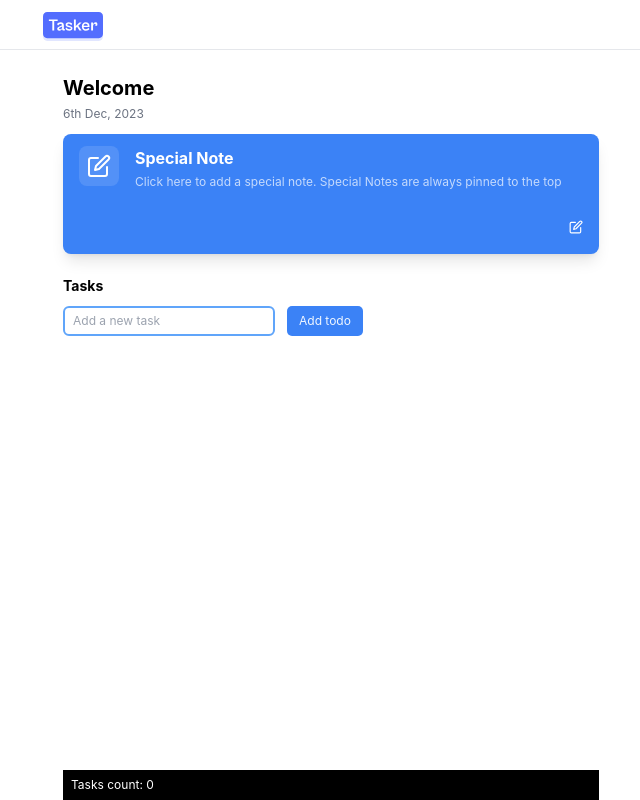
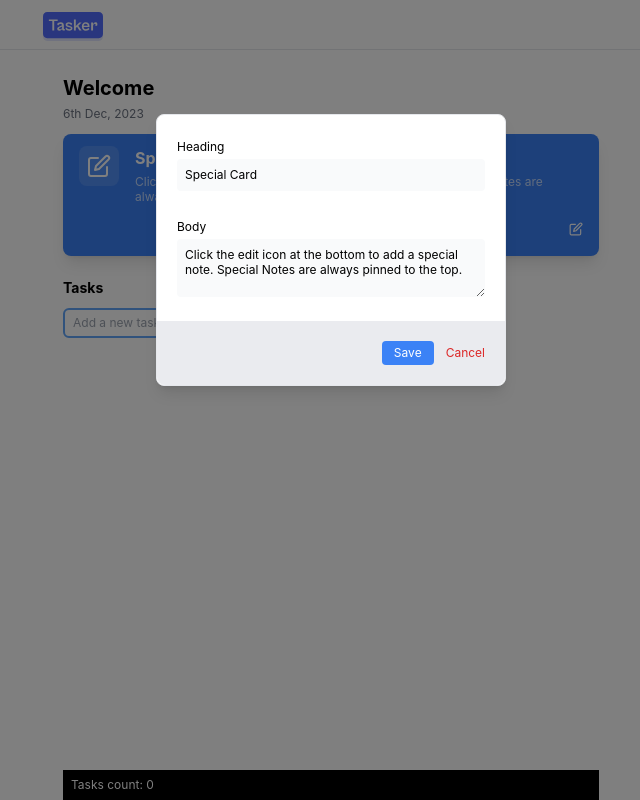
Before and after one commit to ben-dev10/tasker, a React (Vite) app: page / in a window 1280 px wide. Both pictures are taken after a click on the button 885 px from the left and 227 px from the top of the page. Shown: the whole page, without its empty margins (309-949 px from the left). Built offline with nearby package versions, Linux system fonts and the light colour scheme.

Commit message:
added modal, links in sheet

```diff
--- a/src/components/App.jsx
+++ b/src/components/App.jsx
@@ -7,6 +7,12 @@ import TaskBar from "./TaskBar";
 export default function App() {
   const [todos, setTodos] = useState([]);
   const [newTodo, setNewTodo] = useState("");
+  const [showEditModal, setShowEditModal] = useState(false);
+  const [specialCard, setSpecialCard] = useState({
+    id: "specialCard",
+    heading: "Special Card",
+    body: `Click the edit icon at the bottom to add a special note. Special Notes are always pinned to the top.`,
+  });
 
   const addTodo = () => {
     if (newTodo.trim() !== "") {
@@ -27,6 +33,19 @@ export default function App() {
     setTodos(todos.filter((todo) => todo.id !== id));
   };
 
+  const openEditModal = () => {
+    setShowEditModal(true);
+  };
+
+  const closeEditModal = () => {
+    setShowEditModal(false);
+  };
+
+  const updateSpecialCard = (heading, body) => {
+    setSpecialCard({ ...specialCard, heading, body });
+    closeEditModal();
+  };
+
   return (
     <>
       <header className="p-3 border-b h-[50px] sticky top-0">
@@ -36,7 +55,13 @@ export default function App() {
       </header>
       <main className="max-w-xl mx-auto h-[calc(100vh-50px)]">
         <div className="wrapper h-full p-3 px-5 pb-0 flex flex-col overflow-hidden">
-          <Hero />
+          <Hero
+            openEditModal={openEditModal}
+            showEditModal={showEditModal}
+            closeEditModal={closeEditModal}
+            updateSpecialCard={updateSpecialCard}
+            specialCard={specialCard}
+          />
           <Todos
             newTodo={newTodo}
             addTodo={addTodo}
--- a/src/components/Hero.jsx
+++ b/src/components/Hero.jsx
@@ -1,6 +1,13 @@
 import SpecialNote from "./SpecialNote";
+import EditCardModal from "./cgpt/EditCardModal";
 
-export default function Hero() {
+export default function Hero({
+  openEditModal,
+  showEditModal,
+  closeEditModal,
+  updateSpecialCard,
+  specialCard,
+}) {
   let date = new Date();
   let day = date.getDate();
   let month = date.getMonth();
@@ -11,7 +18,14 @@ export default function Hero() {
       <h2 className="text-xl font-bold">Welcome</h2>
       <div className="text-gray-500">{day + "th " + "Dec" + ", " + year}</div>
       <div className="mt-2 mb-5">
-        <SpecialNote />
+        <EditCardModal
+          isOpen={showEditModal}
+          onClose={closeEditModal}
+          onSave={updateSpecialCard}
+          heading={specialCard.heading}
+          body={specialCard.body}
+        />
+        <SpecialNote openEditModal={openEditModal} specialCard={specialCard} />
       </div>
     </div>
   );
--- a/src/components/NavBar.jsx
+++ b/src/components/NavBar.jsx
@@ -14,7 +14,7 @@ export default function NavBar() {
         <img
           src={menuIcon}
           alt="menu-icon"
-          className=""
+          className="cursor-pointer"
           onClick={handleBodyStylesAndSheetVisibility}
         />
       </div>
--- a/src/components/SpecialNote.jsx
+++ b/src/components/SpecialNote.jsx
@@ -1,6 +1,6 @@
 import { PenBox } from "lucide-react";
 
-export default function SpecialNote() {
+export default function SpecialNote({ openEditModal, specialCard }) {
   return (
     <div className="p-3 flex flex-col px-4 rounded-lg shadow-lg gap-4 min-h-[120px] bg-blue-500 w-full">
       <div className="flex gap-4">
@@ -9,17 +9,14 @@ export default function SpecialNote() {
         </div>
         <div className="text">
           <h4 className="text-white text-[16px] font-bold pb-1">
-            Special Note
+            {specialCard.heading}
           </h4>
-          <p className="leading-tight text-white/[.7]">
-            Click here to add a special note. Special Notes are always pinned to
-            the top
-          </p>
+          <p className="leading-tight text-white/[.7]">{specialCard.body}</p>
         </div>
       </div>
       <div className="self-end mt-auto">
         <button className="">
-          <PenBox size={14} className="text-white" />
+          <PenBox size={14} className="text-white" onClick={openEditModal} />
         </button>
       </div>
     </div>
--- a/src/components/cgpt/EditCardModal.jsx
+++ b/src/components/cgpt/EditCardModal.jsx
@@ -10,24 +10,30 @@ const EditCardModal = ({ isOpen, onClose, onSave, heading, body }) => {
 
   return (
     isOpen && (
-      <div>
-        <div>
-          <label>Heading:</label>
+      <div className="overlay bg-black/50 absolute grid place-items-center top-0 left-0 w-[100vw] h-[100vh]">
+        <div className="modal -translate-y-[150px] bg-white absolute border shadow-lg rounded-lg w-[350px]">
+          <div className="flex flex-col mb-1 p-5 pb-0">
+            <label>Heading</label>
             <input
               type="text"
               value={editedHeading}
               onChange={(e) => setEditedHeading(e.target.value)}
+              className="bg-gray-50 rounded px-2 py-1"
             />
           </div>
-        <div>
-          <label>Body:</label>
+          <div className="flex flex-col mb-1 p-5">
+            <label>Body</label>
             <textarea
               value={editedBody}
               onChange={(e) => setEditedBody(e.target.value)}
+              className="bg-gray-50 rounded px-2 pb-5 leading-tight pt-2"
             />
           </div>
-        <button onClick={handleSave}>Save</button>
-        <button onClick={onClose}>Cancel</button>
+          <div className="rounded-bl-lg rounded-br-lg bg-gray-200/80 p-5 flex">
+            <button onClick={handleSave} className="ml-auto bg-blue-500 text-white px-3 rounded mr-3 hover:bg-blue-600">Save</button>
+            <button onClick={onClose} className="text-red-600 hover:text-red-500">Cancel</button>
+          </div>
+        </div>
       </div>
     )
   );
--- a/src/components/ui/Sheet.jsx
+++ b/src/components/ui/Sheet.jsx
@@ -1,14 +1,17 @@
-import { X } from "lucide-react";
+import { Facebook, X } from "lucide-react";
 
 function Card({ text, bg }) {
   return (
+    <div className="relative w-max overflow-hidden">
       <a href="" className="">
         <div
-        className={`rounded-lg ${bg} text-white w-[120px] p-2 border-2 border-${bg} hover:border-${bg}/50 aspect-video`}
+          className={`rounded-lg ${bg} text-white w-[120px] p-2 aspect-video`}
         >
           <p>{text}</p>
+          <Facebook size={70} className="absolute top-0 right-[-22px] " />
         </div>
       </a>
+    </div>
   );
 }
 
@@ -30,8 +33,10 @@ export default function Sheet() {
         />
       </div>
 
-      <div className="mx-auto max-w-[350px] divide-y divide-primary">
-        <Card text="twitter" bg="bg-blue-500" />
+      <div className="mx-auto max-w-[350px]">
+        <div className="text-[16px] font-semibold mb-2">Links</div>
+        <div className="border mb-4 border-dashed"></div>
+        <Card text="Facebook" bg="bg-blue-500" />
       </div>
     </div>
   );
```
Lines whose indentation alone changed are shown as unchanged.
